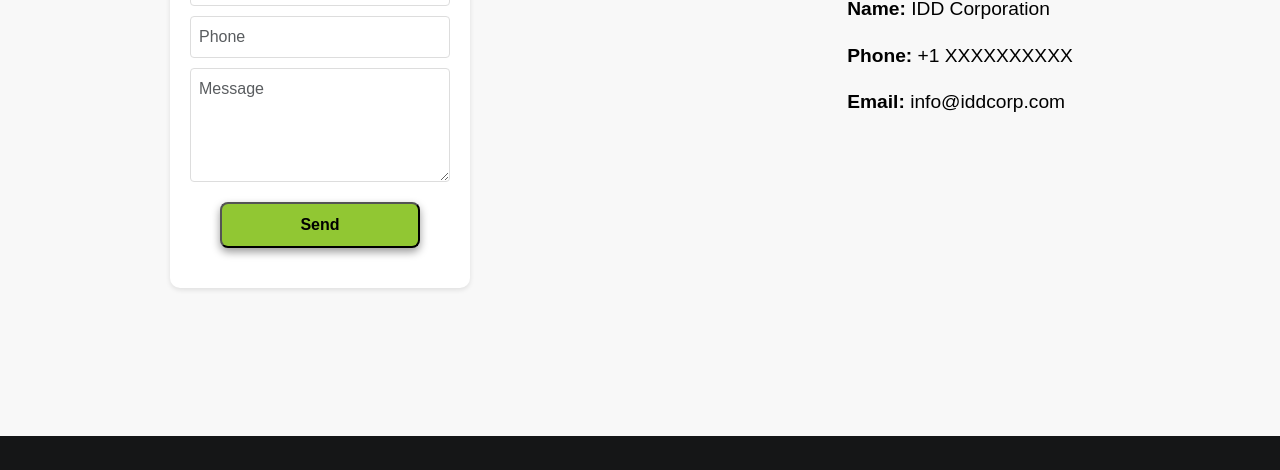
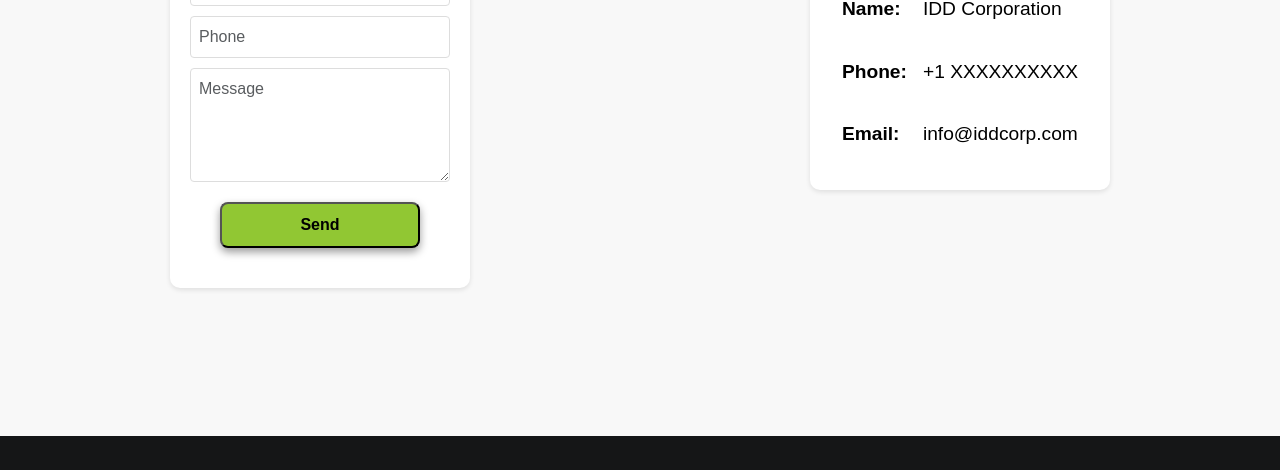
Before and after one commit to LeoTonelli1/pagina_web_2, a plain HTML site: page pages/contact.html in a window 1280 px wide. Shown: the part 364-834 px from the top of the page. Drawn offline with nearby package versions, Linux system fonts and the light colour scheme.

Commit message:
se agrego grid

```diff
--- /dev/null
+++ b/assets/scss/_contact-grid.scss
@@ -0,0 +1,22 @@
+/* Contact Grid */
+.company-info {
+    background-color: $form-inner-background;
+    padding: 2rem;
+    border-radius: 10px;
+    box-shadow: 0 2px 5px $light-shadow;
+    display: flex;
+    flex-direction: column;
+    justify-content: center;
+
+    .info-grid {
+        display: grid;
+        grid-template-columns: auto 1fr;
+        gap: 1rem;
+        margin-top: 1rem;
+
+        p {
+            margin: 0;
+            padding: 0.5rem 0;
+        }
+    }
+}
--- a/assets/scss/style.scss
+++ b/assets/scss/style.scss
@@ -5,6 +5,7 @@
 @import 'footer';
 @import 'forms';
 @import 'animation';
+@import 'contact-grid';
 
 /* CSS Reset */
 
--- a/pages/contact.html
+++ b/pages/contact.html
@@ -83,16 +83,21 @@
                                 <div class="form-group">
                                     <textarea class="form-control" id="message" rows="4" placeholder="Message" required maxlength="250"></textarea>
                                 </div>
-                             <button type="submit" class="custom-button">Send</button>
+                                <button type="submit" class="custom-button">Send</button>
                             </form>
                         </div>
                     </div>
                     <div class="col-md-6 d-flex align-items-center justify-content-center right-column">
                         <div class="company-info">
                             <h2 class="main-color">Contact Us</h2>
-                            <p><strong>Name:</strong> IDD Corporation</p>
-                            <p><strong>Phone:</strong> +1 XXXXXXXXXX</p>
-                            <p><strong>Email:</strong> info@iddcorp.com</p>
+                            <div class="info-grid">
+                                <p><strong>Name:</strong></p>
+                                <p>IDD Corporation</p>
+                                <p><strong>Phone:</strong></p>
+                                <p>+1 XXXXXXXXXX</p>
+                                <p><strong>Email:</strong></p>
+                                <p>info@iddcorp.com</p>
+                            </div>
                         </div>
                     </div>
                 </div>
```
Also changed, not shown: assets/css/style.css, 1 other file.
